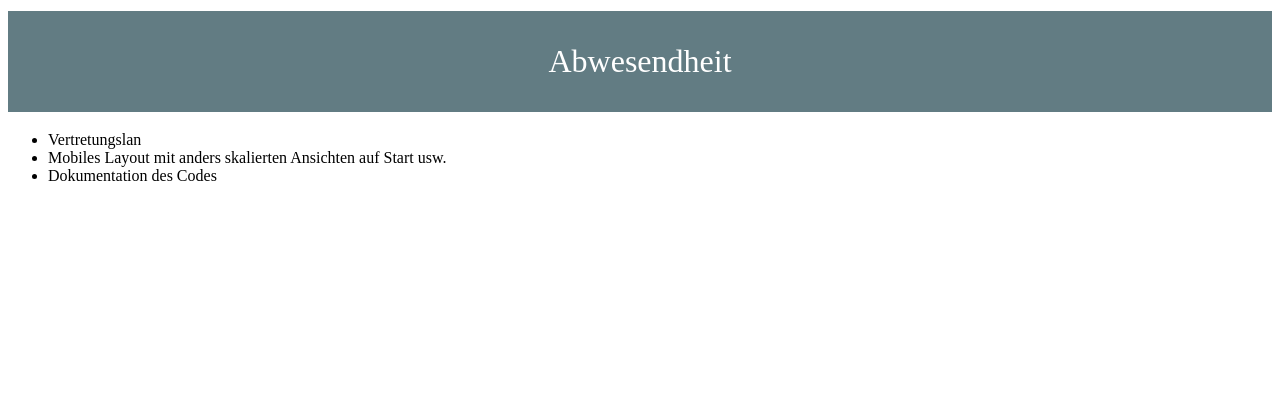
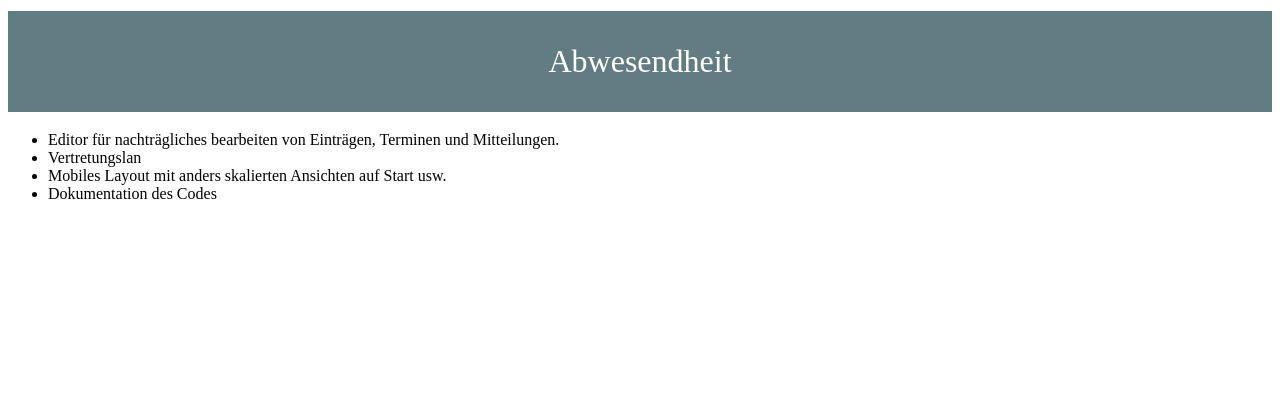
Before and after one commit to Jugendhackt/VKS, a Flask app: page /roadmap in a window 1280 px wide. Shown: the top 420 px of the page. Run offline with Flask 2, Linux system fonts and the light colour scheme.

Commit message:
update roadmap
add new point

```diff
--- a/VKS-master/VKS/templates/roadmap.html
+++ b/VKS-master/VKS/templates/roadmap.html
@@ -13,6 +13,9 @@
     </div>
     <p>
       <ul>
+	<li>
+	  Editor für nachträgliches bearbeiten von Einträgen, Terminen und Mitteilungen.
+	</li>
         <li>
           Vertretungslan
         </li>
```
